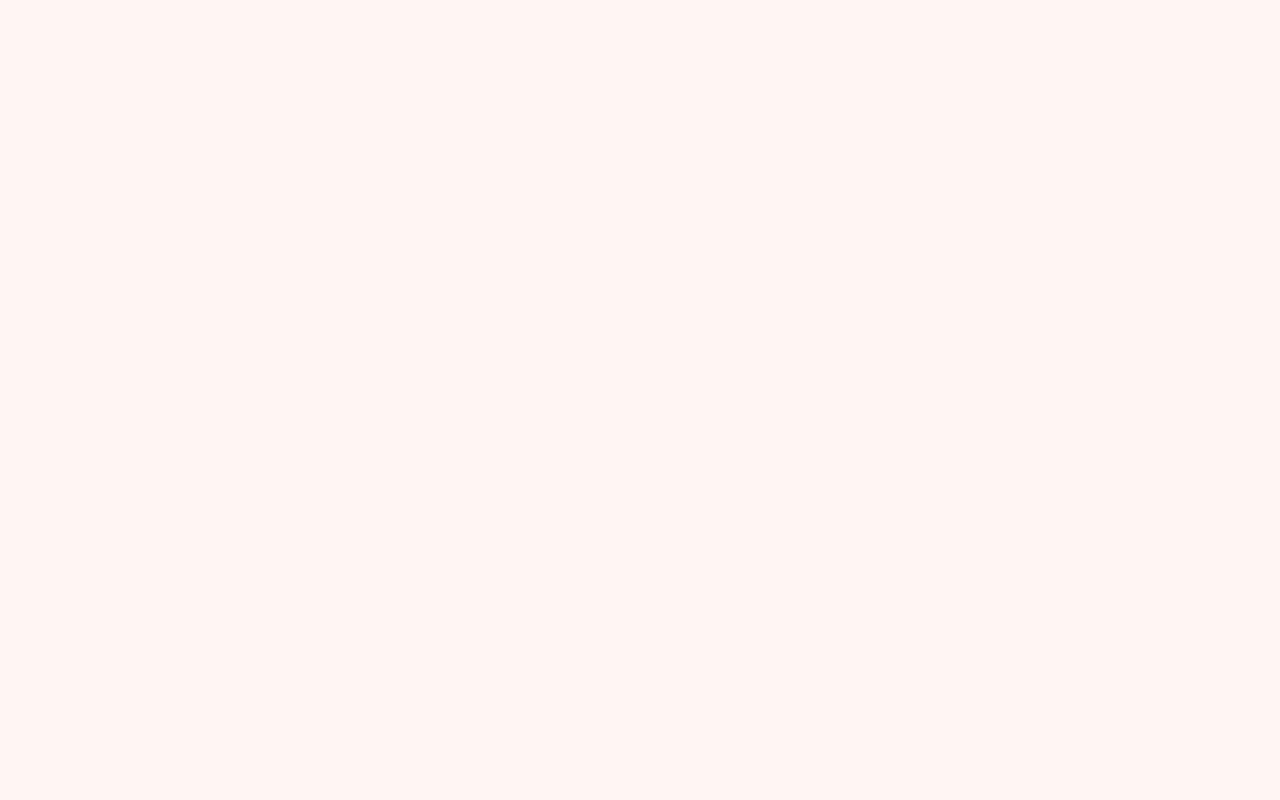
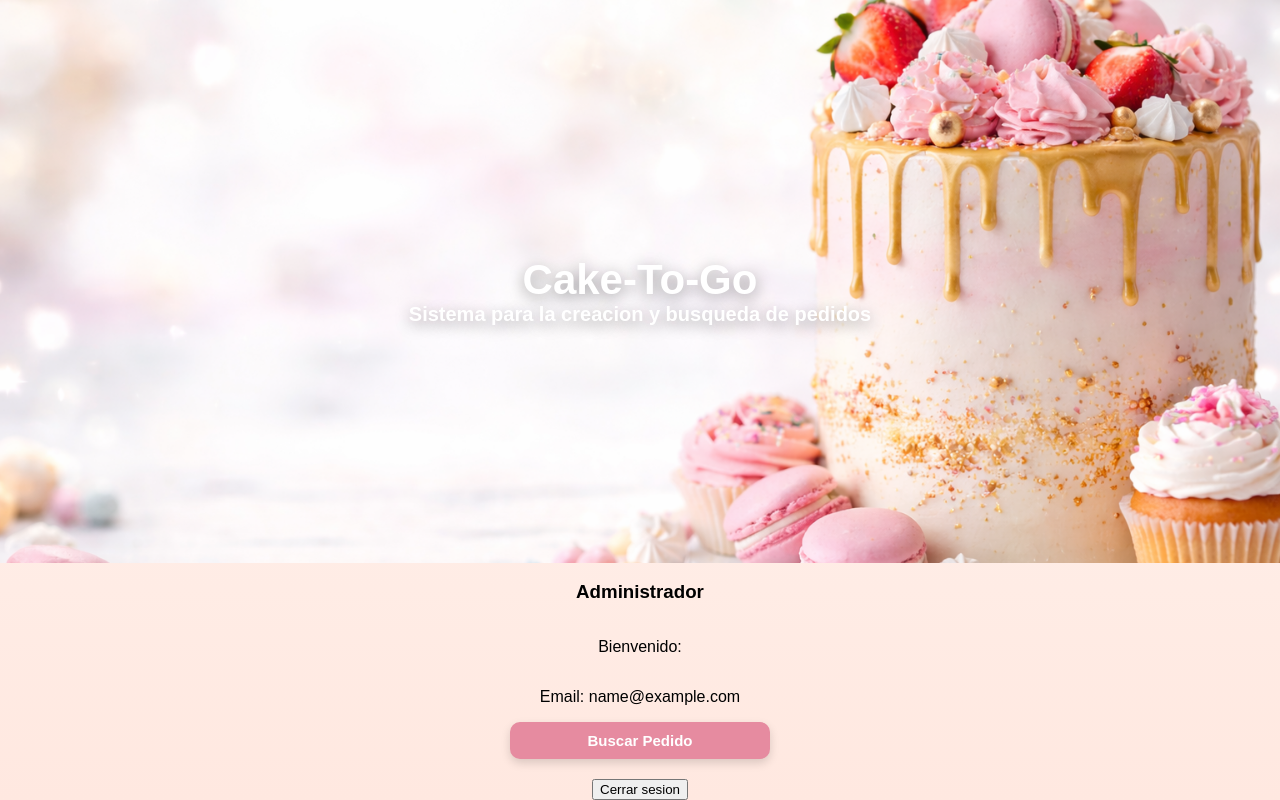
Before and after one commit to AndreaMartinezC12/Proyecto-fullstack-3-front, a React (Vite) app: page /admin-home in a window 1280 px wide. Before the commit this address had no page. Built offline with nearby package versions, Linux system fonts and the light colour scheme; sample sign-in values are in the browser's storage.

Commit message:
Agregando un home solo para cuando un admin ingresa

```diff
--- a/src/App.jsx
+++ b/src/App.jsx
@@ -11,6 +11,7 @@ import Start from './pages/Start'
 import UserPedido from './pages/UserPedido'
 import AdminRoute from './components/AdminRoute'
 import ProtectedRoute from './components/ProtectedRoute'
+import AdminHome from './pages/AdminHome'
 
 function App() {
 
@@ -26,6 +27,7 @@ function App() {
           <Route path="/register" element={<Register />} />
           <Route path="/login" element={<Login />} />
           <Route path="/mi-pedido" element={<ProtectedRoute><UserPedido /></ProtectedRoute>} />
+          <Route path="/admin-home" element={<AdminRoute><AdminHome /></AdminRoute>} />
 
 
 
--- /dev/null
+++ b/src/pages/AdminHome.jsx
@@ -0,0 +1,43 @@
+import { useNavigate } from "react-router-dom";
+import './Home.css'
+
+export default function AdminHome(){
+    const navigate = useNavigate()
+    const user= JSON.parse(localStorage.getItem('user'))
+
+    const logout = () => {
+        localStorage.removeItem('token')
+        localStorage.removeItem('user')
+        navigate('/')
+    }
+
+    return(
+        <div className = "home-container">
+            <div className="hero-header">
+                <img
+                    src="/image-hero2.png"
+                    alt="Pastel"
+                    className="hero-image"
+                />
+                <h1 className="hero-title">Cake-To-Go</h1>
+                <h4 className="hero-subtitle">Sistema para la creacion y busqueda de pedidos</h4>
+            </div>
+
+            <h3>Administrador</h3>
+            <p>Bienvenido: {user?.nombre} </p>
+            <p>Email: {user?.email}</p>
+
+            <div className="button-container">
+                <button className="home-button" onClick={() => navigate("/search-order")}>
+                    Buscar Pedido
+                </button>
+            </div>
+
+            <button onClick={logout}>
+                Cerrar sesion
+            </button>
+
+
+        </div>
+    )
+}
--- a/src/pages/Login.jsx
+++ b/src/pages/Login.jsx
@@ -1,6 +1,8 @@
 import { useState } from "react";
 import { useNavigate } from "react-router-dom";
 import { loginRequest } from "../api/authApi";
+import { jwtDecode } from "jwt-decode";
+
 
 export default function Login(){
     const navigate = useNavigate()
@@ -17,7 +19,14 @@ export default function Login(){
             localStorage.setItem('token', data.token)
             localStorage.setItem('user', JSON.stringify(data.user))
 
-            navigate('/Home')
+            const decoded = jwtDecode(data.token)
+
+            if (decoded.role !== 'admin'){
+                navigate('/mi-pedido')
+            }
+            else{
+                navigate('/admin-home')
+            }
         }catch(error){
             setMensaje(error.response?.data?.error || 'Error al iniciar sesion')
         }
--- a/src/pages/SearchOrder.jsx
+++ b/src/pages/SearchOrder.jsx
@@ -74,7 +74,7 @@ export default function SearchOrder(){
     return(
         <div className = "container">
             <button
-                onClick={()=>navigate("/")}
+                onClick={()=>navigate("/admin-home")}
                 className="home-button"
             >
             Volver al inicio
@@ -156,13 +156,6 @@ export default function SearchOrder(){
                     >
                         Eliminar pedido
                     </button>
-
-                    <button
-                        onClick={() => navigate(`/edit-order/${result.pedidoId}`)}
-                        className="delete-button"
-                    >
-                        Editar pedido
-                    </button>
                 </div>
             )}
         </div>
```
